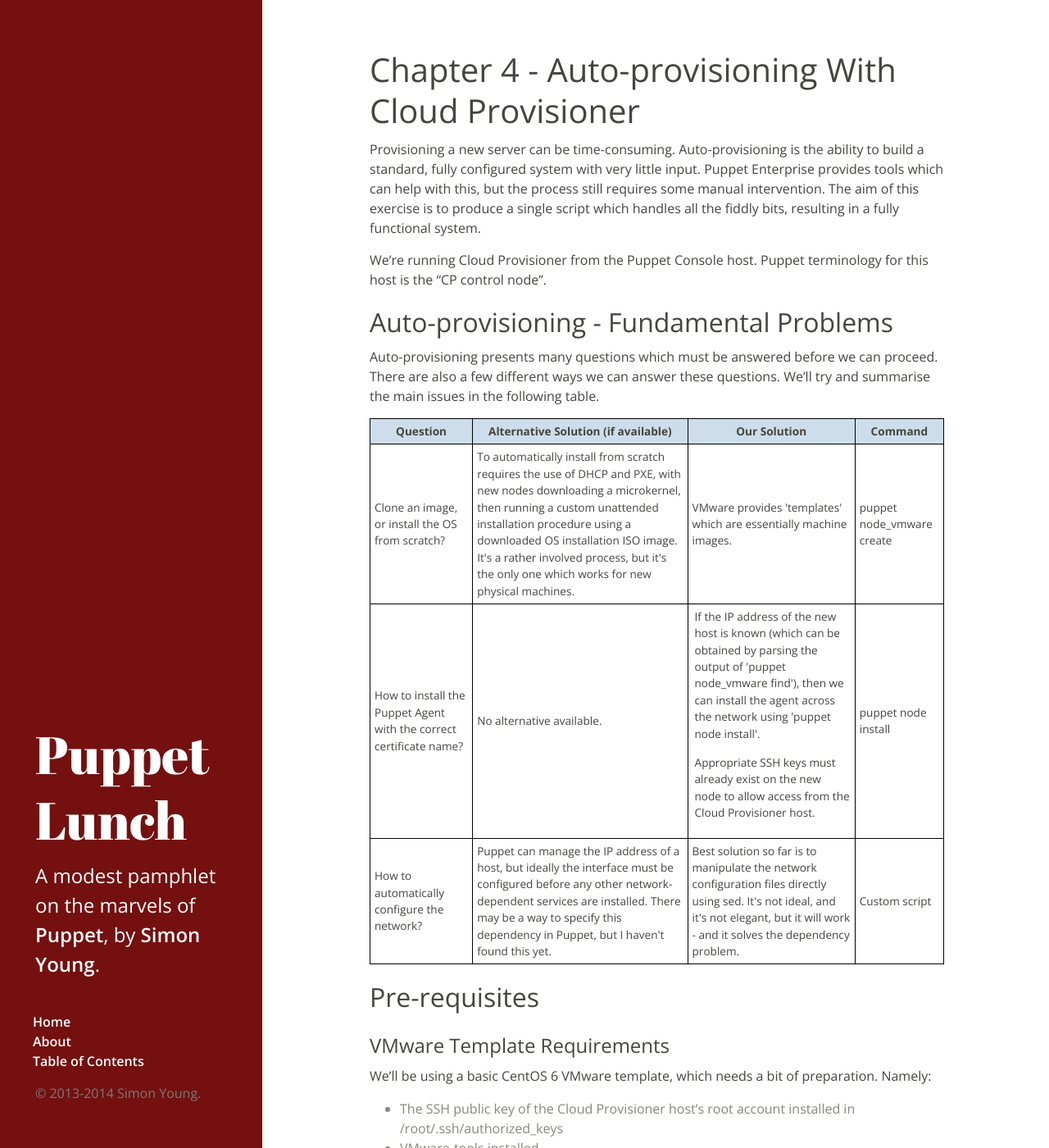
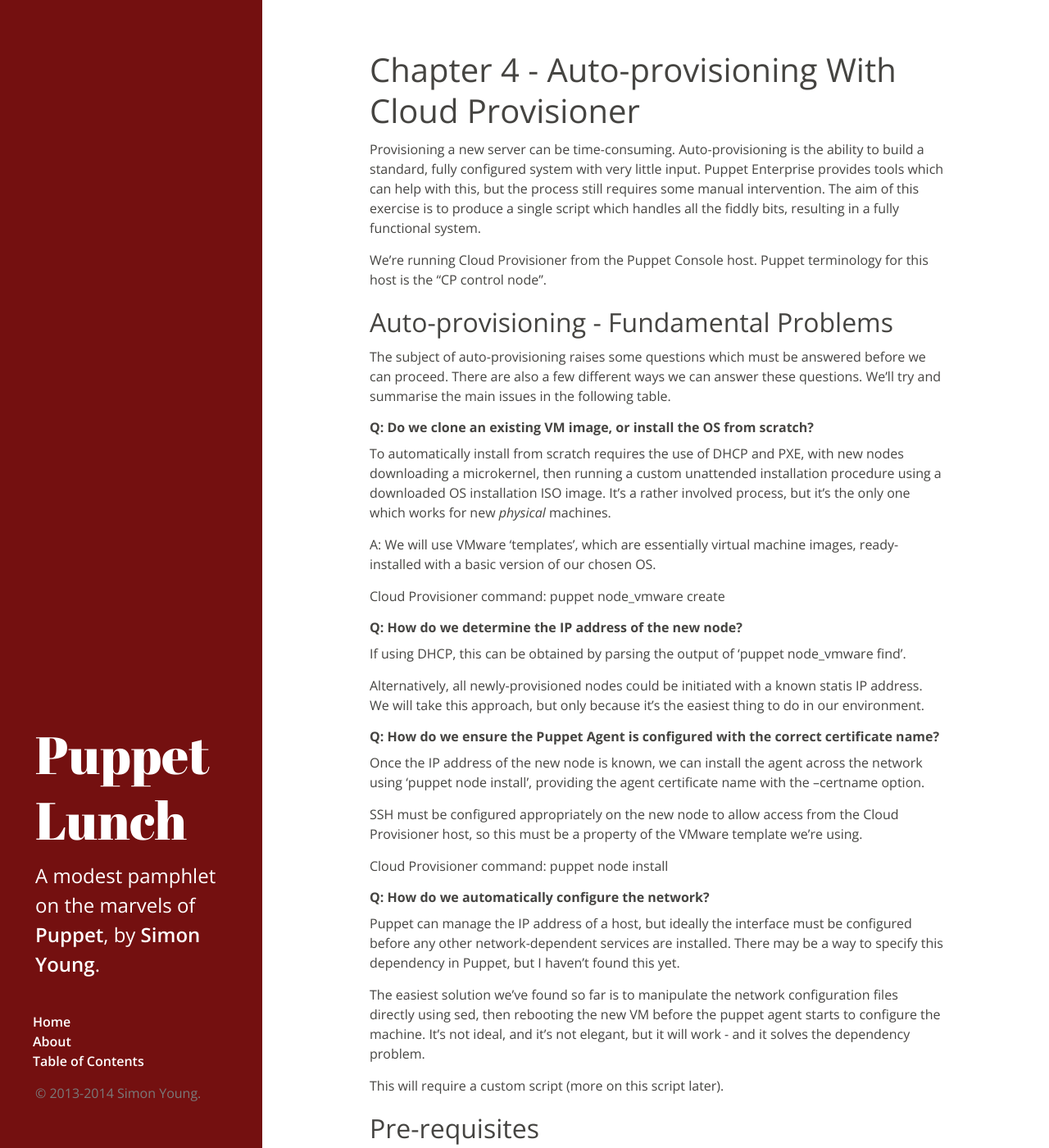
Before and after one commit to Sgydoo/puppet-lunch, a Jekyll site: the page built from _posts/2013-12-27-autoprovisioning.md, in a window 1280 px wide and 1400 px high. Shown: the whole window at 82% size. Built offline with Jekyll 4.4.1, drawn with Linux system fonts in a browser that asks for light colours; Markdown is read by kramdown in place of the engine named in the settings; some of the changed text lies outside the part shown.

Commit message:
Tidied up auto-provisioning chapter

```diff
--- a/_posts/2013-12-27-autoprovisioning.md
+++ b/_posts/2013-12-27-autoprovisioning.md
@@ -17,65 +17,59 @@
 
 ## Auto-provisioning - Fundamental Problems
 
-Auto-provisioning presents many questions which must be answered
-before we can proceed. There are also a few different ways we can
-answer these questions. We'll try and summarise the main issues in the
-following table.
+The subject of auto-provisioning raises some questions which must be
+answered before we can proceed. There are also a few different ways we
+can answer these questions. We'll try and summarise the main issues in
+the following table.
 
-<table>
-<tr><th>Question</th><th>Alternative Solution (if available)</th><th>Our Solution</th><th>Command</th></tr>
-<tr>
-<td>Clone an image, or install the OS from scratch?</td>
+#### Q: Do we clone an existing VM image, or install the OS from scratch?
 
-<td>To automatically install from scratch requires the use of DHCP and
+To automatically install from scratch requires the use of DHCP and
 PXE, with new nodes downloading a microkernel, then running a custom
 unattended installation procedure using a downloaded OS installation
 ISO image. It's a rather involved process, but it's the only one which
-works for new physical machines.</td>
+works for new *physical* machines.
 
-<td>VMware provides 'templates' which are essentially machine
-images.</td>
+A: We will use VMware 'templates', which are essentially virtual
+machine images, ready-installed with a basic version of our chosen OS.
 
-<td>puppet node_vmware create</td>
+Cloud Provisioner command: puppet node_vmware create
 
-</tr>
-<tr>
+#### Q: How do we determine the IP address of the new node?
 
-<td>How to install the Puppet Agent with the correct certificate
-name?</td>
+If using DHCP, this can be obtained by parsing the output of 'puppet
+node_vmware find'.
 
-<td>No alternative available.</td>
+Alternatively, all newly-provisioned nodes could be initiated with a
+known statis IP address. We will take this approach, but only because
+it's the easiest thing to do in our environment.
 
-<td>
-<p>If the IP address of the new host is known (which can be obtained
-   by parsing the output of 'puppet node_vmware find'), then we can
-   install the agent across the network using 'puppet node
-   install'.</p>
+#### Q: How do we ensure the Puppet Agent is configured with the correct certificate name?
 
-<p>Appropriate SSH keys must already exist on the new node to allow
-   access from the Cloud Provisioner host.</p>
-</td>
+Once the IP address of the new node is known, we can install the agent
+across the network using 'puppet node install', providing the agent
+certificate name with the --certname option.
 
-<td>puppet node install</td>
+SSH must be configured appropriately on the new node to allow access
+from the Cloud Provisioner host, so this must be a property of the
+VMware template we're using.
 
-</tr>
-<tr>
+Cloud Provisioner command: puppet node install
 
-<td>How to automatically configure the network?</td>
+#### Q: How do we automatically configure the network?
 
-<td>Puppet can manage the IP address of a host, but ideally the
-interface must be configured before any other network-dependent
-services are installed. There may be a way to specify this dependency
-in Puppet, but I haven't found this yet.</td>
+Puppet can manage the IP address of a host, but ideally the interface
+must be configured before any other network-dependent services are
+installed. There may be a way to specify this dependency in Puppet,
+but I haven't found this yet.
 
-<td>Best solution so far is to manipulate the network configuration
-files directly using sed. It's not ideal, and it's not elegant, but it
-will work - and it solves the dependency problem.</td>
+The easiest solution we've found so far is to manipulate the network
+configuration files directly using sed, then rebooting the new VM
+before the puppet agent starts to configure the machine. It's not
+ideal, and it's not elegant, but it will work - and it solves the
+dependency problem.
 
-<td>Custom script</td>
-
-</tr>
-</table>
+This will require a custom script (more on this script later).
 
 ## Pre-requisites
 
@@ -107,8 +102,11 @@
   :vsphere_expected_pubkey_hash: 177bf9cc5a80b7bf74d301ec6a7d51d5...
 {% endhighlight %}
 
-Note we have to specify the Windows domain name in the username field. The hash is returned by vCenter and
-allows us to confirm that we're talking to the right host.
+Note we have to specify the Windows domain name in the username field.
+This was not mentioned in any of the official documentation.
+
+The vsphere_expected_pubkey_hash is returned by vCenter and allows us
+to confirm that we're talking to the correct host.
 
 ## Method
 
@@ -131,7 +129,6 @@
     * Check that nothing responds to the temporary provisioning IP address.
     * Check that nothing responds to the target IP address.
     * Check whether an agent certificate for the new host already exists (it shouldn't).
-
 2. Clone the specified template and wait for the new VM to boot.
 3. Install puppet agent, which will automatically send a certificate signing request to the master.
 4. Sign the certificate for the new node.
```
Also changed, not shown: other parts of _posts/2013-12-27-autoprovisioning.md (+4 -3 lines).
